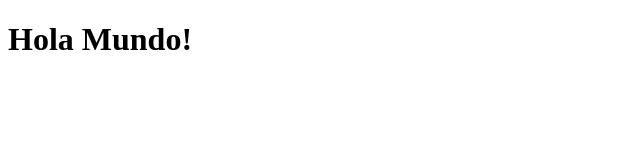
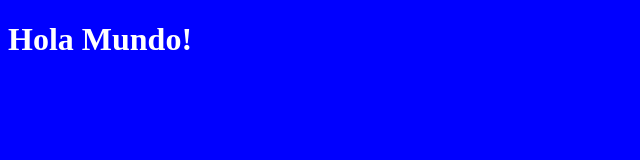
Before and after one commit to magnoliabarajas1974/RepositorioIA, a plain HTML site: page Index.html in a window 1280 px wide. Shown: the whole page, without its empty margins (0-640 px from the left). Drawn offline with Linux system fonts and the light colour scheme.

Commit message:
Cambios de estilo

```diff
--- a/Index.html
+++ b/Index.html
@@ -4,6 +4,7 @@
     <meta charset="UTF-8">
     <meta name="viewport" content="width=device-width, initial-scale=1.0">
     <title>Document</title>
+    <link rel="stylesheet" href="/css/estilos.css">
 </head>
 <body>
     <h1>Hola Mundo!</h1>
--- /dev/null
+++ b/css/estilos.css
@@ -0,0 +1,4 @@
+body {
+    background-color: blue;
+    color: white;
+}
```
